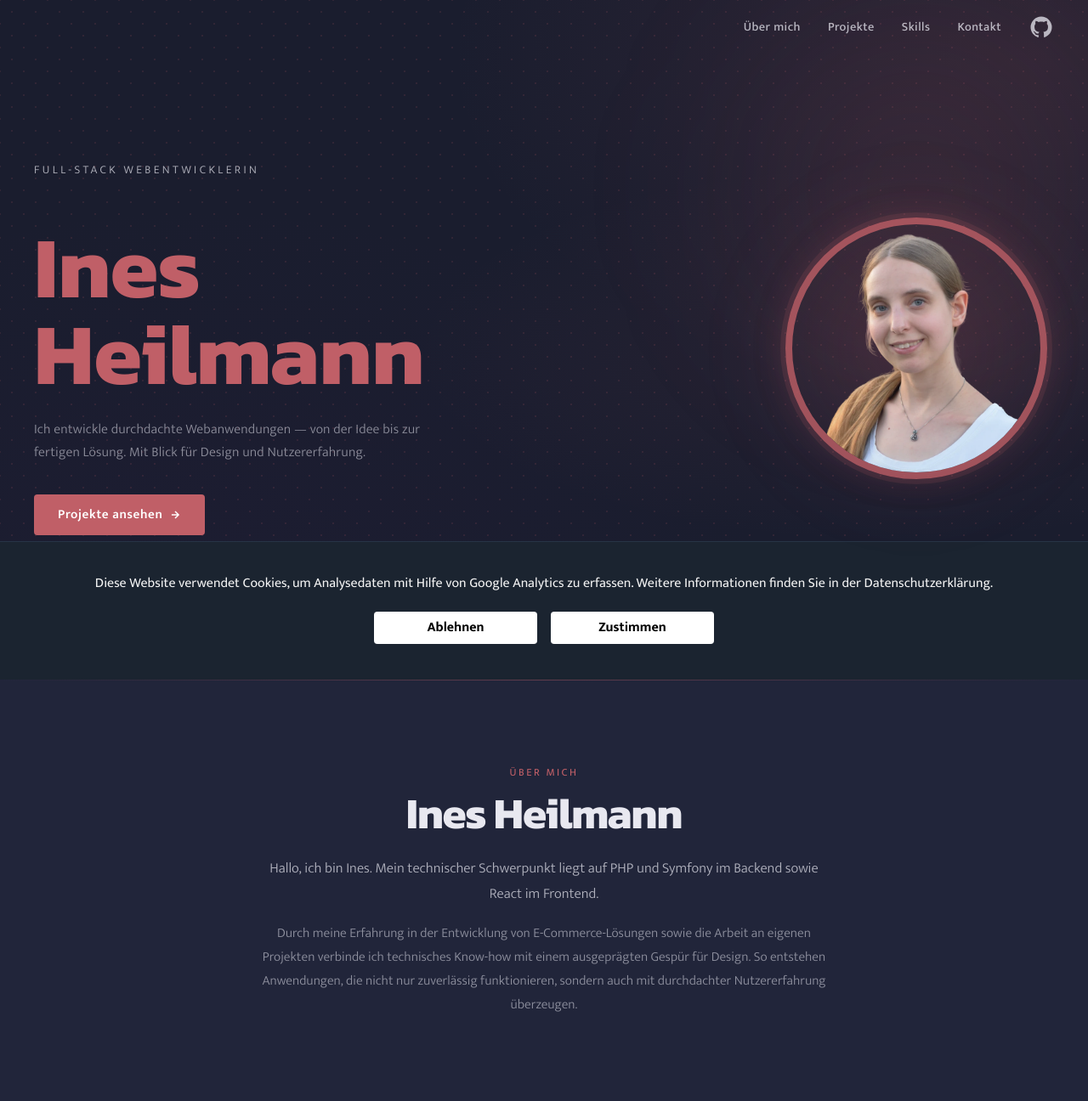
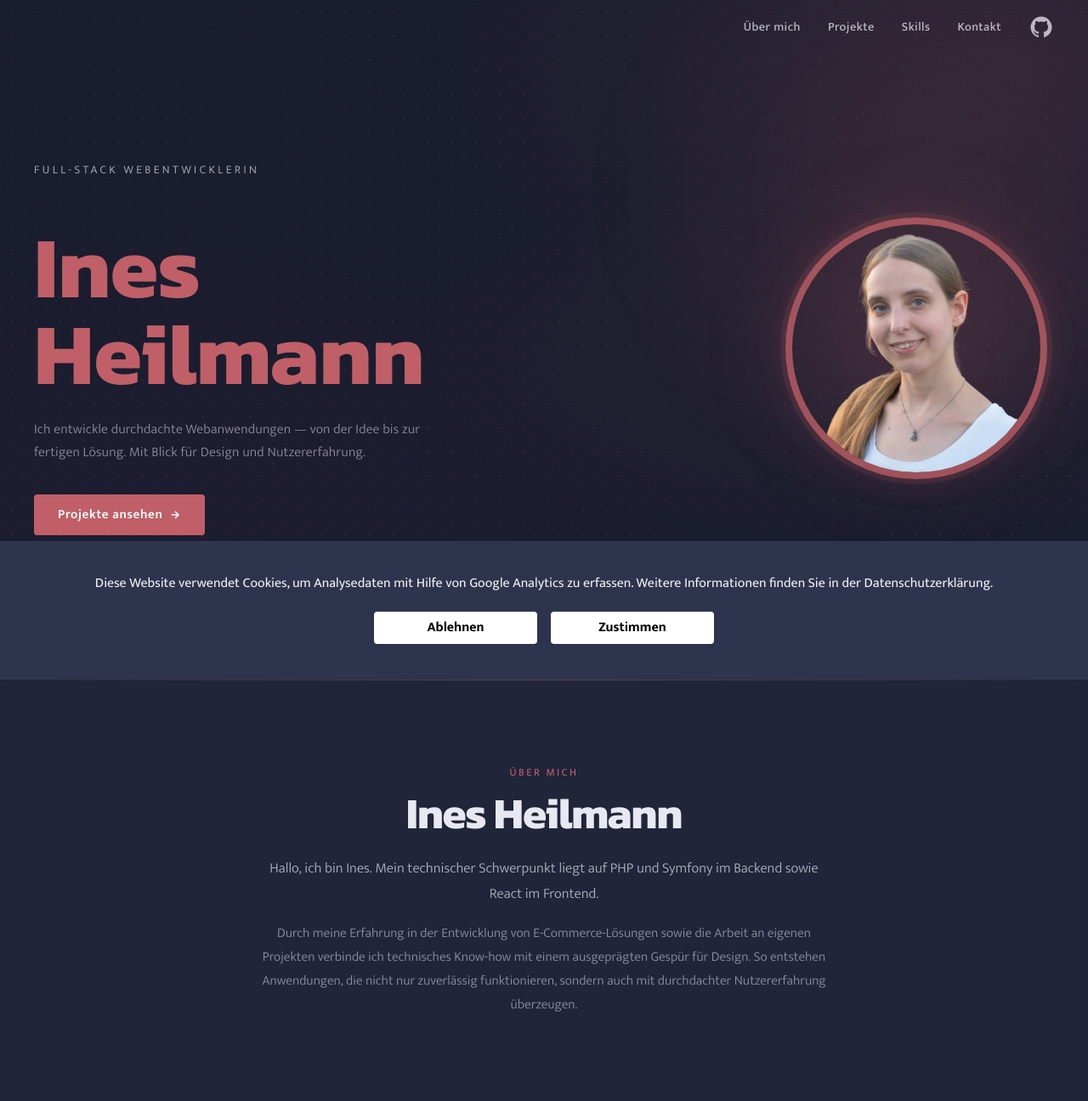
Before and after one commit to ineshe/Portfolio, a PHP site: page / in a window 1280 px wide. Shown: the top 1296 px of the page at 85% size. Run offline with PHP 8.4, Linux system fonts and the light colour scheme; some libraries are stand-ins or nearby versions.

Commit message:
Fix cookie banner z-index

```diff
--- a/public/css/components/cookie-consent.css
+++ b/public/css/components/cookie-consent.css
@@ -1,15 +1,17 @@
 #cookie-banner {
+  --banner-bg: oklch(from var(--body-bg) 0.33 0.045 275 / 1);
   box-sizing: border-box;
   position: fixed;
   bottom: 0;
   width: 100%;
-  background-color: #1b2430;
-  border-top: 1px solid #273446;
+  background-color: var(--banner-bg);
+  border-top: 1px solid oklch(from var(--banner-bg) 0.35 c h / 1);
   color: #f3f3f3;
   padding-inline: 1.875rem;
   padding-block: 3.125rem 3.5rem;
   text-align: center;
   display: none;
+  z-index: 999;
 }
 
 @media (min-width: 1025px) {
```
